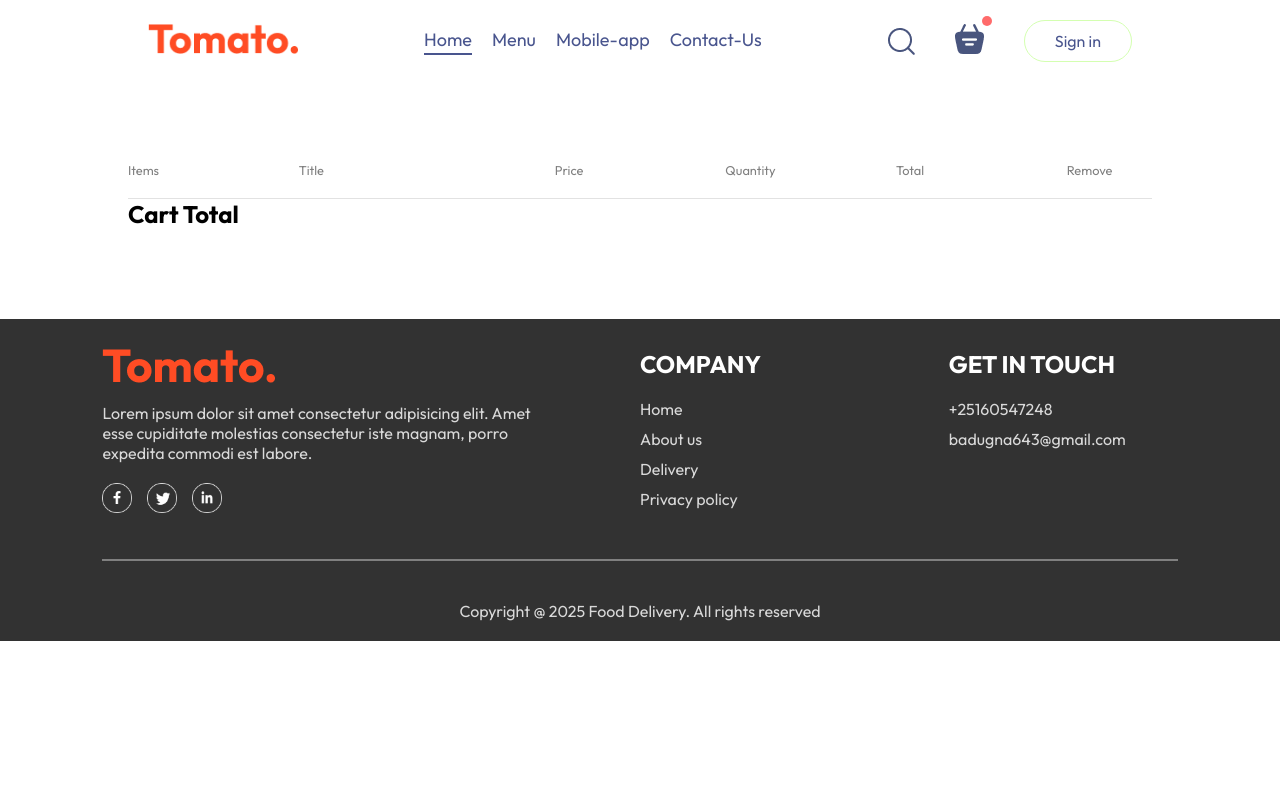
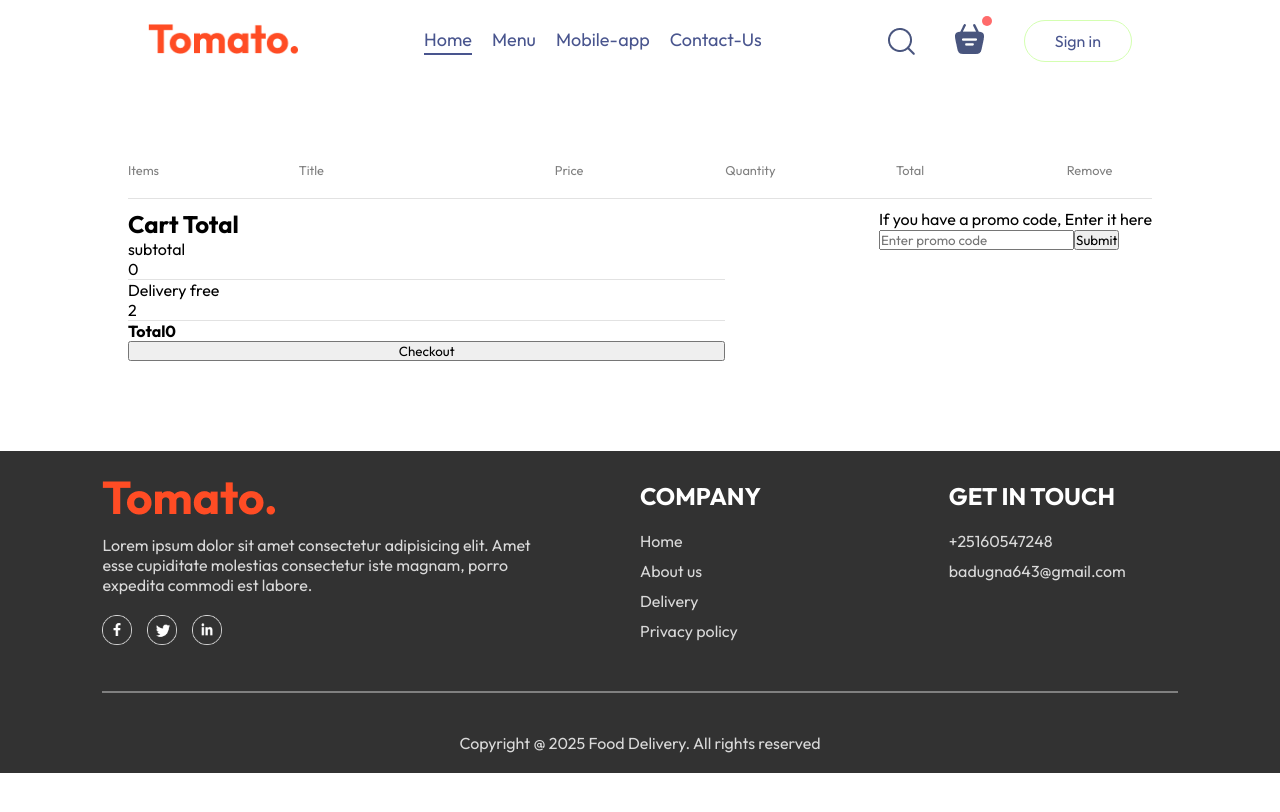
Before and after one commit to Boniadgithub/Food-delivery-web, a React (Vite) app: page /cart in a window 1280 px wide. Shown: the top 812 px of the page. Built offline with nearby package versions, Linux system fonts and the light colour scheme.

Commit message:
cart update

```diff
--- a/src/pages/Cart/Cart.css
+++ b/src/pages/Cart/Cart.css
@@ -29,3 +29,18 @@
 .cart-items-item .cross{
     cursor: pointer;
 }
+.cart-items-item .cross:hover{
+    color: red;
+}
+.cart-bottom{
+    display: flex;
+    justify-content: space-between;
+    margin-top: 10px;
+    gap: max(12vw,20px);
+}
+.cart-total{
+   flex: 1;
+   display: flex;
+   flex-direction: column;
+   gap: 20ox;
+}
--- a/src/pages/Cart/Cart.jsx
+++ b/src/pages/Cart/Cart.jsx
@@ -41,10 +41,31 @@ const Cart = () => {
       <div className='cart-total'>
         <h2>Cart Total</h2>
         <div>
-          <div className='cart-total-detail'></div>
-          <div className='cart-total-detail'></div>
-          <div className='cart-total-detail'></div>
+          <div className='cart-total-detail'>
+            <p>subtotal</p>
+            <p>{0}</p>
+          </div>
+          <hr/>
+          <div className='cart-total-detail'>
+            <p>Delivery free</p>
+            <p>{2}</p>
+          </div>
+          <hr/>
+          <div className='cart-total-detail'>
+             <b>Total</b>
+             <b>{0}</b>
+          </div>
         </div>
+        <button className='cart-checkout'>Checkout</button>
+      </div>
+      <div className="cart-promocode">
+         <div>
+          <p>If you have a promo code, Enter it here</p>
+          <div className='cart-promocode-input'>
+            <input type="text" placeholder='Enter promo code' />
+            <button>Submit</button>
+          </div>
+         </div>
       </div>
     </div>
     </div>
```
